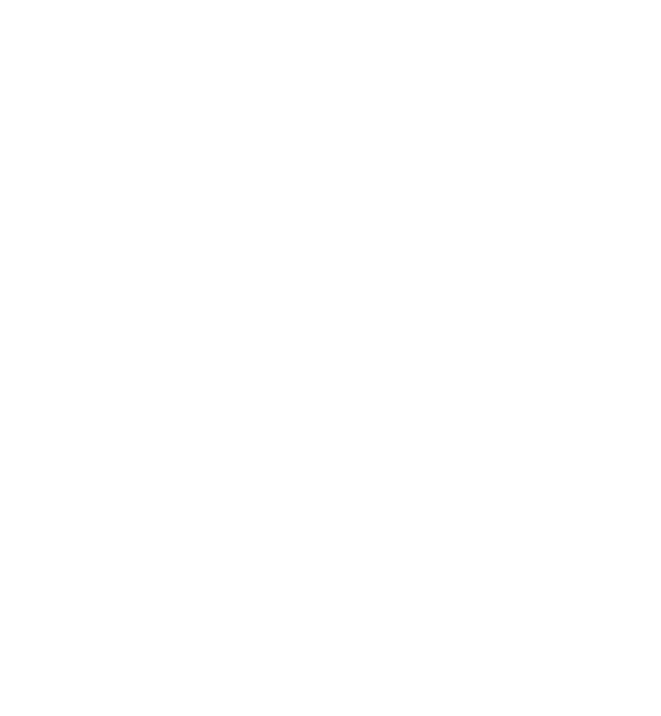
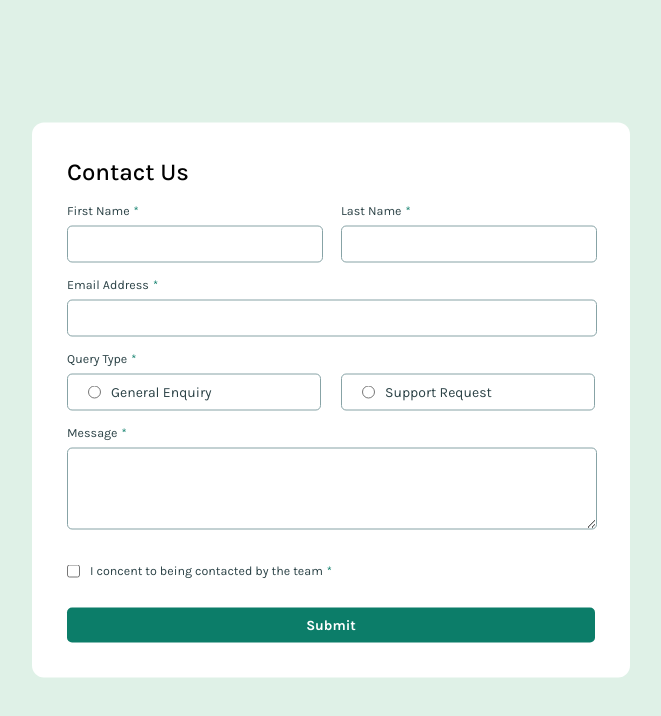
Before and after one commit to AAAnanastya/Contact-form, a plain HTML site: page index.html in a window 1280 px wide. Shown: the whole page, without its empty margins (309-970 px from the left). Drawn offline with Linux system fonts and the light colour scheme.

Commit message:
Add content and base styles

```diff
--- a/index.html
+++ b/index.html
@@ -3,7 +3,68 @@
   <head>
     <meta charset="UTF-8" />
     <meta name="viewport" content="width=device-width, initial-scale=1.0" />
+
+    <link rel="stylesheet" href="styles.css" />
+
     <title>Contact form</title>
   </head>
-  <body></body>
+
+  <body>
+    <form class="contact-form" action="contact-query" method="post">
+      <h1 class="contact-form__title">Contact Us</h1>
+
+      <div class="contact-form__multiple-items-block">
+        <div class="contact-form__block">
+          <div class="contact-form__placeholder">First Name</div>
+          <input class="contact-form__field" type="text" name="user-first-name" minlength="3" />
+        </div>
+
+        <div class="contact-form__block">
+          <div class="contact-form__placeholder">Last Name</div>
+          <input class="contact-form__field" type="text" name="user-last-name" minlength="3" />
+        </div>
+      </div>
+
+      <div class="contact-form__block">
+        <div class="contact-form__placeholder">Email Address</div>
+        <input class="contact-form__field" type="email" name="user-email" />
+      </div>
+
+      <div class="contact-form__placeholder">Query Type</div>
+      <div class="contact-form__multiple-items-block">
+        <div class="contact-form__field radiobutton unselected">
+          <input type="radio" name="query-type" value="general-enquiry" />
+          <label for="general-enquiry">General Enquiry</label>
+        </div>
+
+        <div class="contact-form__field radiobutton unselected">
+          <input type="radio" name="query-type" value="support-request" />
+          <label for="support-request">Support Request</label>
+        </div>
+      </div>
+
+      <div class="contact-form__block">
+        <div class="contact-form__placeholder">Message</div>
+        <textarea
+          class="contact-form__field"
+          style="height: 80px"
+          name="message"
+          id="query-message"
+          cols="30"
+          rows="10"
+          maxlength="1000"></textarea>
+      </div>
+
+      <div class="contact-form__footer">
+        <div class="contact-form__footer__permission">
+          <input type="checkbox" name="contact-permission" />
+          <label class="contact-form__placeholder" style="margin: 0" for="contact-permission"
+            >I concent to being contacted by the team</label
+          >
+        </div>
+
+        <button class="contact-form__footer__confirmation-button" type="button">Submit</button>
+      </div>
+    </form>
+  </body>
 </html>
--- /dev/null
+++ b/styles.scss
@@ -0,0 +1,105 @@
+body {
+  margin: 0;
+  padding: 0;
+  background-color: hsl(148, 38%, 91%);
+}
+
+input {
+  margin: 0;
+  padding: 0;
+}
+
+textarea {
+  margin: 0;
+  padding: 0;
+}
+
+@font-face {
+  font-family: 'MyFont';
+  src: url('assets/fonts/Karla-VariableFont_wght.ttf') format('truetype');
+}
+.contact-form {
+  display: block;
+  position: absolute;
+  top: 50%;
+  left: 50%;
+  transform: translate(-50%, -50%);
+  background-color: white;
+  width: 33em;
+  border-radius: 12px;
+  padding: 35px;
+
+  &__title {
+    font-family: 'MyFont';
+    font-weight: 500;
+    font-size: 24px;
+    margin: 0 0 18px;
+  }
+
+  &__block {
+    flex: 1;
+  }
+
+  &__multiple-items-block {
+    display: flex;
+    justify-content: space-between;
+    gap: 20px;
+  }
+
+  &__field {
+    width: 100%;
+    height: 35px;
+    border: 0.5px solid hsl(186, 15%, 59%);
+    border-radius: 5px;
+    margin-bottom: 15px;
+  }
+
+  &__placeholder {
+    font-family: 'MyFont';
+    font-size: 12.5px;
+    color: hsl(187, 24%, 22%);
+    margin-bottom: 8px;
+
+    &::after {
+      content: '*';
+      color: hsl(169, 82%, 27%);
+      margin-left: 4px;
+    }
+  }
+
+  &__footer {
+    display: flex;
+    align-items: flex-start;
+    flex-direction: column;
+
+    &__permission {
+      display: flex;
+      align-items: center;
+      gap: 10px;
+      margin: 15px 0 15px;
+    }
+
+    &__confirmation-button {
+      font-family: 'MyFont';
+      font-size: 14px;
+      font-weight: 700;
+      color: white;
+      background-color: hsl(169, 82%, 27%);
+      border: none;
+      border-radius: 5px;
+      width: 100%;
+      height: 35px;
+      margin-top: 15px;
+    }
+  }
+}
+
+.radiobutton {
+  display: flex;
+  align-items: center;
+  padding-left: 20px;
+  gap: 10px;
+  font-family: 'MyFont';
+  font-size: 14px;
+  color: hsl(187, 24%, 22%);
+}
```
Also changed, not shown: styles.css (added), 1 other file.
